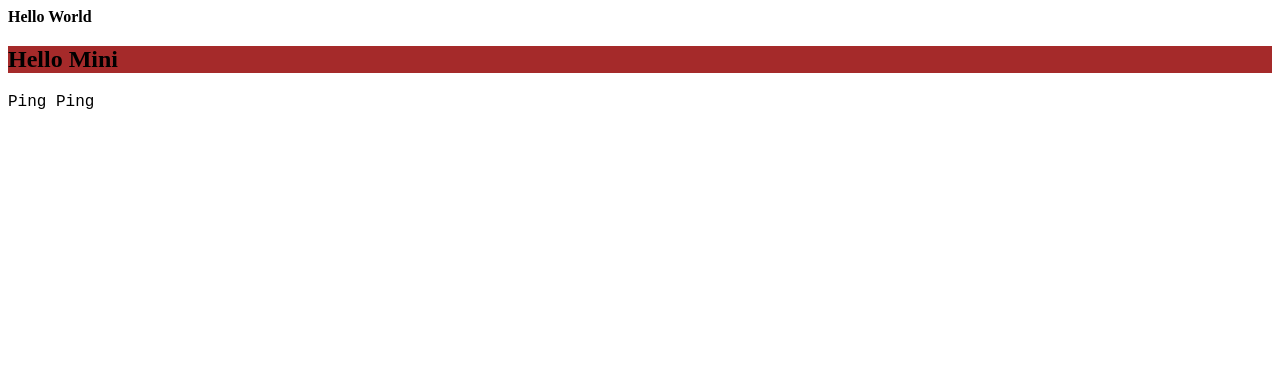
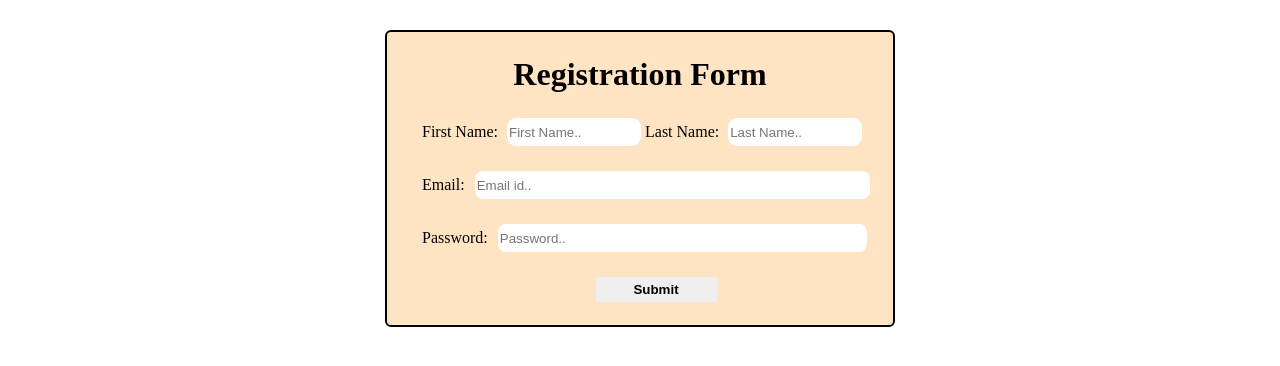
Before and after one commit to Avhisek-2023/CollegeProject, a plain HTML site: page index.html in a window 1280 px wide. Drawn offline with Linux system fonts and the light colour scheme.

Commit message:
Registration Done

```diff
--- a/index.html
+++ b/index.html
@@ -1,14 +1,36 @@
 <!DOCTYPE html>
 <html lang="en">
+
 <head>
     <meta charset="UTF-8">
     <meta name="viewport" content="width=device-width, initial-scale=1.0">
     <title>Document</title>
     <link rel="stylesheet" href="style.css">
 </head>
+
 <body>
-    <div>Hello World</div>
-    <h2>Hello Mini</h2>
-    <p>Ping Ping</p>
+    <div class="container">
+        <h1>Registration Form</h1>
+        <form>
+            <div class="row">
+                <label>First Name: </label>
+                <input type="text" placeholder="First Name..">
+                <label>Last Name: </label>
+                <input type="text" placeholder="Last Name..">
+            </div>
+            <div class="row">
+                <label for="">Email:</label>
+                <input type="email" placeholder="Email id.." class="email">
+            </div>
+            <div class="row">
+                <label for="">Password:</label>
+                <input type="password" placeholder="Password.." class="email password" >
+            </div>
+            <div class="row row1">
+                <button class="btn" type="submit">Submit</button>
+            </div>
+        </form>
+    </div>
 </body>
+
 </html>
--- a/style.css
+++ b/style.css
@@ -1,9 +1,48 @@
-div{
+.container{
+    width: 500px;
+    border: 2px solid black;
+    padding: 3px;
+    margin: 30px auto;
+    background-color: bisque;
+    border-radius: 6px;
+}
+h1{
+    text-align: center;
+}
+input[type="text"] {
+    width: 130px;
+    height: 26px;
+    border: none;
+    border-radius: 9px;
+    margin-left: 5px;
+}
+form {
+    margin-left: 2rem;
+}
+::placeholder{
+    margin-left: 3px;
+}
+.email {
+    width: 391px;
+    height: 26px;
+    border-radius: 8px;
+    margin-left: 6px;
+    border: none;
+}
+.row{
+    margin-top: 25px;
+}
+.password {
+    width: 365px;
+}
+.row1 {
+    display: flex;
+    justify-content: center;
+    margin-bottom: 20px;
+}
+.btn {
+    padding: 5px;
+    width: 121px;
     font-weight: bold;
+    border: none;
 }
-h2{
-    background-color: brown;
-}
-p{
-    font-family: 'Courier New', Courier, monospace;
-}
```
